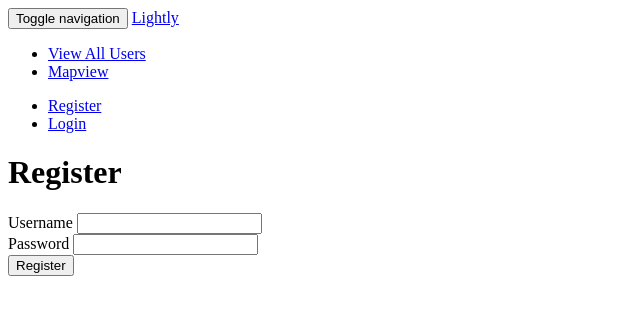
After one commit to monicasmith463/Lightly, a Flask app: page /register in a window 1280 px wide. The commit adds this page. Shown: the top 315 px of the page, without its empty margins (0-640 px from the left). Run offline with Flask 2, Linux system fonts and the light colour scheme; some libraries are stand-ins or nearby versions.

```diff
--- a/seed.py
+++ b/seed.py
@@ -9,6 +9,7 @@ import json
 from model import Light, connect_to_db, db
 from server import app
 
+#hardcode the number of fake users to be added to database
 
 def load_light_data(filename):
     """Load light data from Boise_Streetlights.json into database."""
@@ -52,11 +53,13 @@ def load_light_data(filename):
         """Load fake user data to seed database."""
         #characters for generating passwords
         chars = "ABCDEFGHJKLMNPQRSTUVWXYZ123456789"
+        #load 200 users
         for i in range(200):
             username = fake.name()
             password = ''.join(map(lambda x: random.choice(chars), range(random.randInt(6, 10))))
-
             user = User(username=username)
+            db.session.add(user)
+        db.session.commit()
 
 if __name__ == "__main__":
     connect_to_db(app)
@@ -65,6 +68,7 @@ if __name__ == "__main__":
     data_filename = "seed_data/Boise_Streetlights.json"
 
     load_light_data(data_filename)
+    load_user_data()
     # set_val_user_id()
 
 load_light_data("seed_data/Boise_Streetlights.json")
--- a/server.py
+++ b/server.py
@@ -23,11 +23,34 @@ def index():
 
     return render_template("homepage.html")
 
+@app.route('/register', methods=['GET'])
+def register_form():
+    """Show form for user signup."""
+
+    return render_template("register_form.html")
+
+
+@app.route('/register', methods=['POST'])
+def register_process():
+    """Process registration."""
+
+    # Get form variables
+    email = request.form["email"]
+    password = request.form["password"]
+    age = int(request.form["age"])
+    zipcode = request.form["zipcode"]
+
+    new_user = User(email=email, password=password, age=age, zipcode=zipcode)
+
+    db.session.add(new_user)
+    db.session.commit()
+
+    flash("User {} added.".format(email))
+    return redirect("/users/{}".format(new_user.user_id))
+
 @app.route('/map')
 def map():
     """Map."""
-    #
-    # lights = Light.query.all()
 
     return render_template("mapBoise2.html")
 
@@ -43,23 +66,43 @@ def login_process():
     """Process login."""
 
     # Get form variables
-    email = request.form["email"]
+    username = request.form["username"]
     password = request.form["password"]
 
-    # user = User.query.filter_by(email=email).first()
-    #
-    # if not user:
-    #     flash("No such user")
-    #     return redirect("/login")
-    #
-    # if user.password != password:
-    #     flash("Incorrect password")
-    #     return redirect("/login")
+    user = User.query.filter_by(username=username).first()
+
+    if not user:
+        flash("No such user")
+        return redirect("/login")
+
+    if user.password != password:
+        flash("Incorrect password")
+        return redirect("/login")
 
     session["user_id"] = user.user_id
 
     flash("Logged in")
-    # return redirect("/users/{}".format(user.user_id))
+    return redirect("/users/{}".format(user.user_id))
+
+
+@app.route('/logout')
+def logout():
+    """Log out."""
+
+    del session["user_id"]
+    flash("Logged Out.")
+    return redirect("/")
+
+@app.route("/users/<int:user_id>")
+def user_detail(user_id):
+    """Show info about user."""
+
+    user = User.query.options(db.joinedload('ratings').joinedload('movie')).get(user_id)
+    return render_template("user.html", user=user)
+
+    session["user_id"] = user.user_id
+
+    flash("Logged in")
 
 @app.route('/coordinate-data')
 def get_coordinates():
@@ -73,7 +116,7 @@ if __name__ == "__main__":
     # We have to set debug=True here, since it has to be True at the point
     # that we invoke the DebugToolbarExtension
     app.debug = True
-
+    app.jinja_env.auto_reload = app.debug
     connect_to_db(app)
 
     # Use the DebugToolbar
--- a/static/js/app.js
+++ b/static/js/app.js
@@ -15,7 +15,8 @@ function initMap() {
   let promise = Promise.resolve($.get('/coordinate-data',
                                       function(data) {
                                         coordinates = data;
-                                 }))
+                                      })
+                               )
   //set up map
   promise.then( response => {
     //set up directions Service and directions display
--- a/templates/login.html
+++ b/templates/login.html
@@ -6,8 +6,8 @@
   <form action="/login" method="POST">
 
     <div class="form-group">
-      <label>Email:
-          <input type="email" name="email" required="">
+      <label>Username:
+          <input type="username" name="username" required="">
       </label>
     </div>
 
--- a/templates/login_form.html
+++ b/templates/login_form.html
@@ -6,8 +6,8 @@
   <form action="/login" method="POST">
 
     <div class="form-group">
-      <label>Email:
-          <input type="email" name="email" required class="form-control">
+      <label>Username:
+          <input type="username" name="username" required class="form-control">
       </label>
     </div>
 
@@ -18,7 +18,7 @@
     </div>
 
     <div class="form-group">
-      <input type="submit" value="Log In If You Dare" class="btn btn-danger">
+      <input type="submit" value="Log In" class="btn">
     </div>
 
   </form>
--- a/templates/mapBoise2.html
+++ b/templates/mapBoise2.html
@@ -4,7 +4,7 @@
      /* Always set the map height explicitly to define the size of the div
       * element that contains the map. */
      #map {
-       height: 100%;
+       height: 300px;
      }
      /* Optional: Makes the sample page fill the window. */
      html, body {
--- /dev/null
+++ b/templates/register_form.html
@@ -0,0 +1,28 @@
+{% extends 'base.html' %}
+{% block content %}
+<div class="well spaced" style="width:40%;">
+<h1>Register</h1>
+
+<form action="register" method="POST">
+
+  <div class="form-group">
+    <label>
+        Username
+        <input type="username" name="username" class="form-control">
+    </label>
+  </div>
+
+  <div class="form-group">
+    <label>
+      Password
+      <input type="password" name="password" class="form-control">
+    </label>
+  </div>
+
+  <div class="form-group">
+    <input type="submit" value="Register" class="btn">
+  </div>
+
+</form>
+</div>
+{% endblock %}
```
